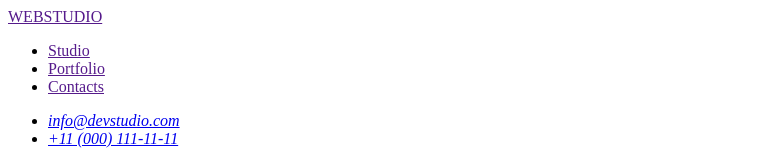
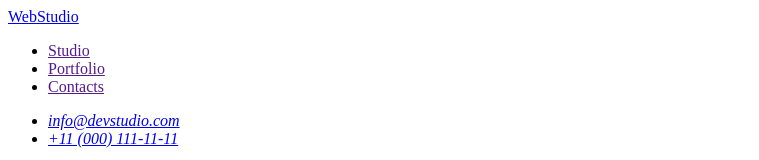
Before and after one commit to Lilia49/goit-markup-hw-01, a plain HTML site: page index.html in a window 1280 px wide. Shown: the top 160 px of the page, without its empty margins (0-759 px from the left). Drawn offline with Linux system fonts and the light colour scheme.

Commit message:
home-work-1-chages

```diff
--- a/index.html
+++ b/index.html
@@ -9,7 +9,7 @@
   <body>
     <header>
       <nav>
-        <a href="">WEBSTUDIO</a>
+        <a href="./index.html">WebStudio</a>
         <ul>
           <li><a href="">Studio</a></li>
           <li><a href="">Portfolio</a></li>
@@ -134,7 +134,7 @@
       </section>
     </main>
     <footer>
-      <a href="">WEBSTUDIO</a>
+      <a href="">WebStudio</a>
       <p>
         Increase the flow of customers and sales for your business with digital
         marketing & growth solutions.
```
